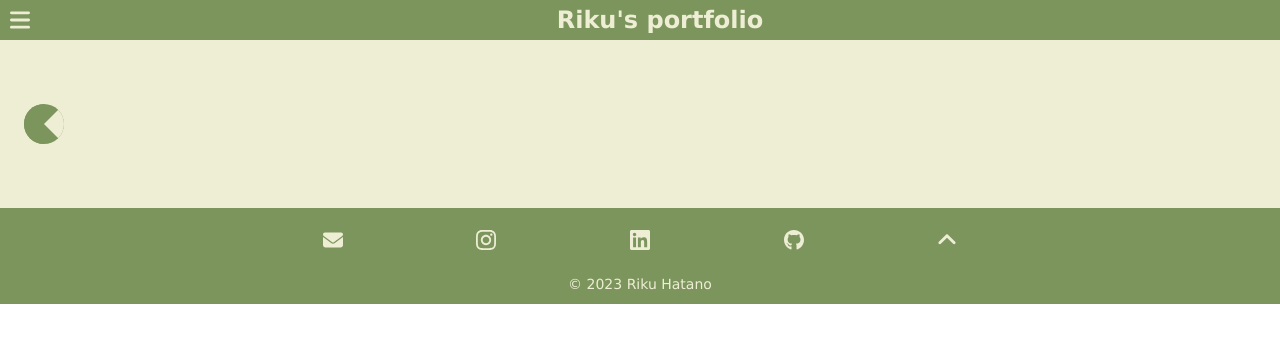
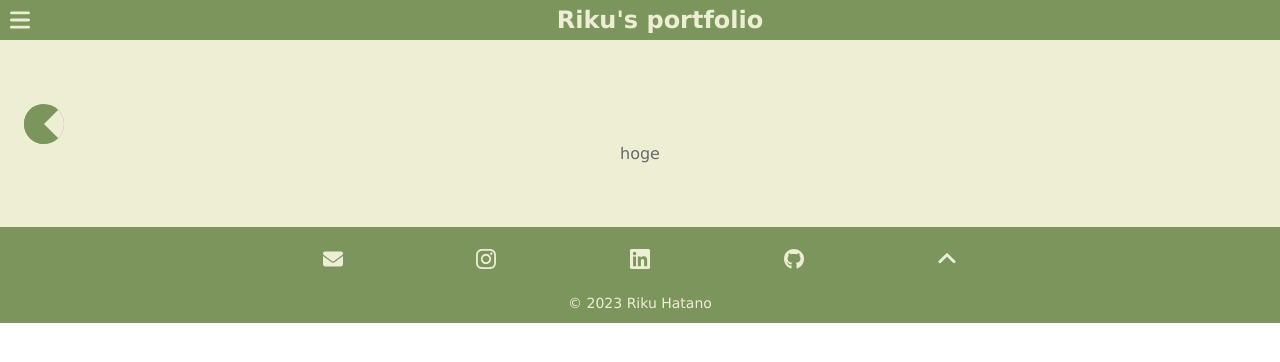
Before and after one commit to Riku-Hatano/portfolioVercel, a React (Create React App) app: page / in a window 1280 px wide. Shown: the top 362 px of the page. Built offline with nearby package versions, Linux system fonts and the light colour scheme.

Commit message:
to confirm deployment in Vercel is working

```diff
--- a/src/pages/Home.tsx
+++ b/src/pages/Home.tsx
@@ -20,6 +20,7 @@
                         <article className="mouse"></article>
                     </article>
                 </section>
+                <p>hoge</p>
             </main>
             <Footer />
         </>
```
